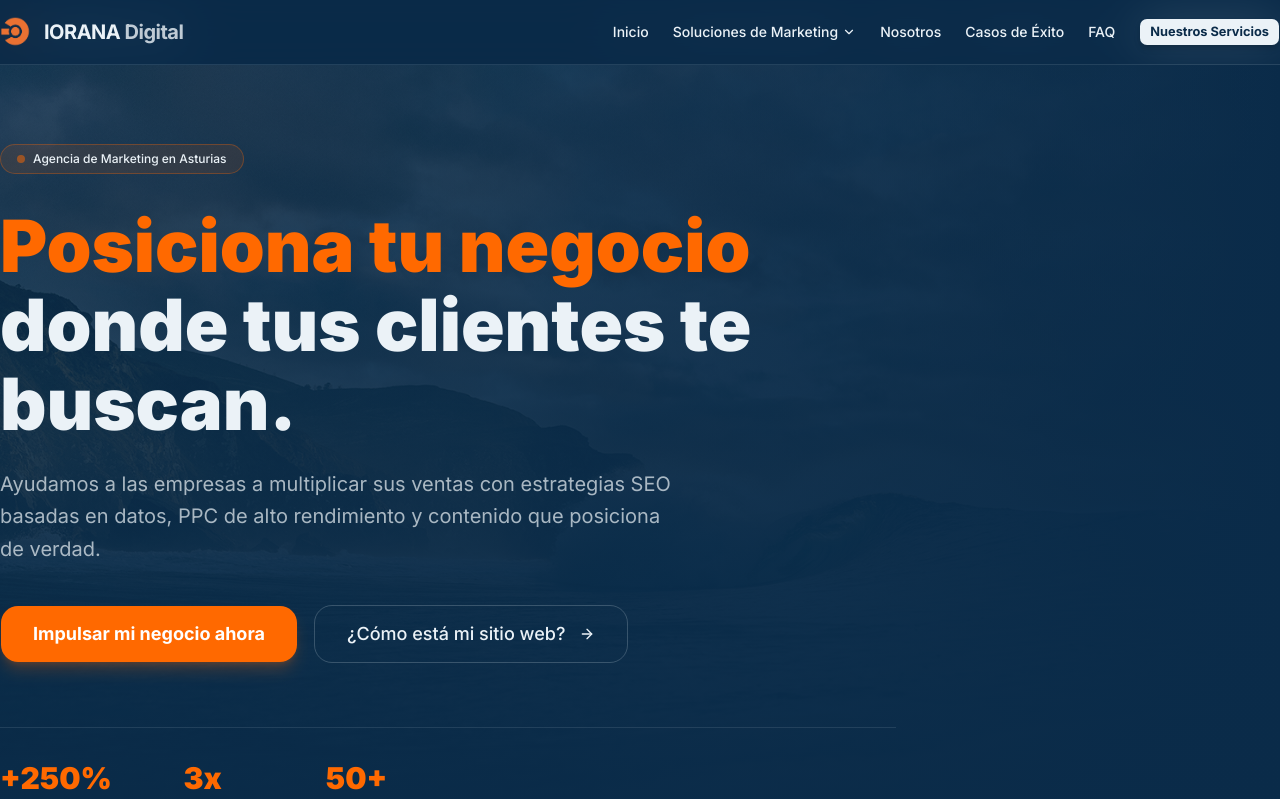
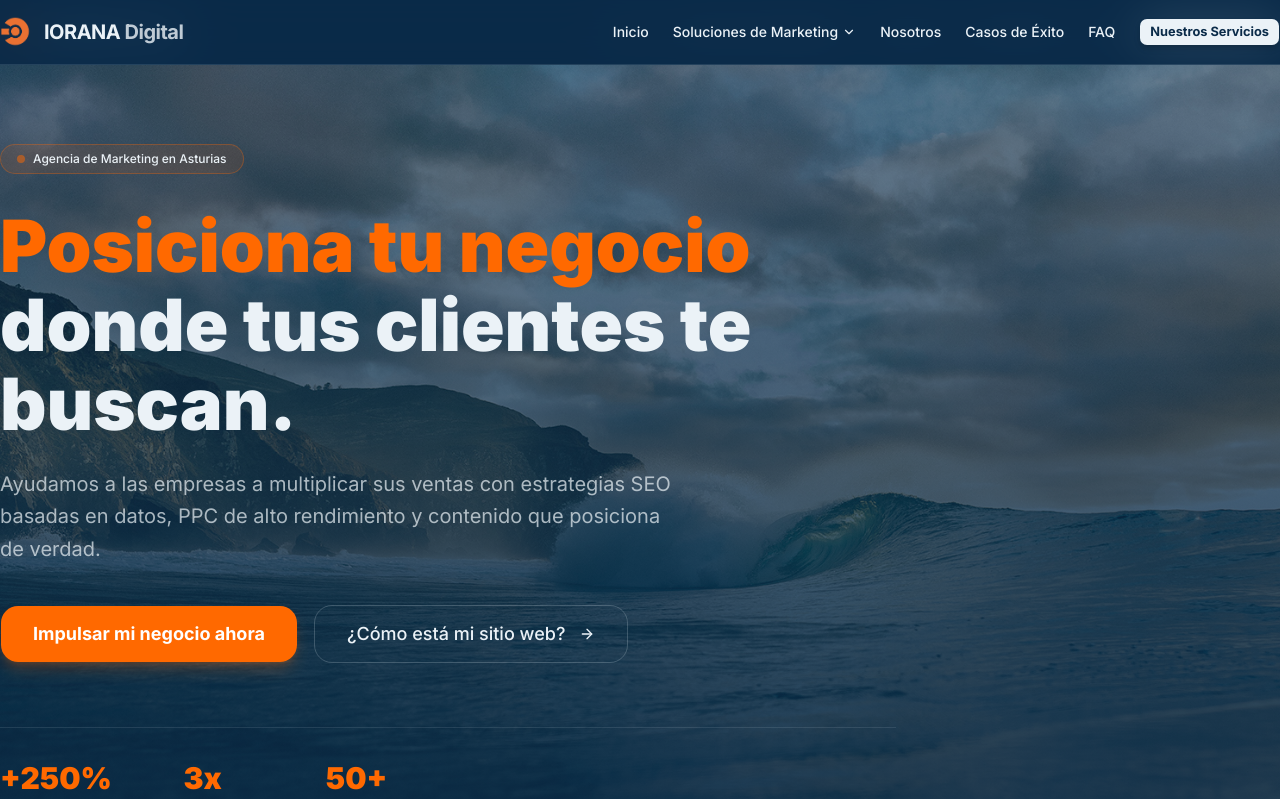
Before and after one commit to ioranadigital/iorana-next, a Next.js app: page / in a window 1280 px wide. Shown: the top 799 px of the page. Built offline with nearby package versions, Linux system fonts and the light colour scheme.

Commit message:
Update HeroSection.tsx

```diff
--- a/components/HeroSection.tsx
+++ b/components/HeroSection.tsx
@@ -2,25 +2,22 @@
 import { motion } from "framer-motion";
 import { ArrowRight } from "lucide-react";
 import { Button } from "@/components/ui/button";
-import Image from "next/image";
 
 const HeroSection = () => {
   return (
-    <section id="hero" className="relative min-h-[90vh] flex items-center overflow-hidden bg-[#0a2b49]">
-      {/* Background image - Forzada a llenar el 100% */}
-     <div className="absolute inset-0 w-full h-full">
-        <Image
-          src="/assets/hero-bg.jpg"
-          alt="IORANA Digital agencia marketing Asturias"
-          fill
-          sizes="100vw"
-          className="object-cover opacity-30" // Mantenemos object-cover
-          priority
-        />
-        <div className="absolute inset-0 bg-gradient-to-r from-transparent via-[#0a2b49]/50 to-[#0a2b49]" />
-        <div className="absolute inset-0 bg-gradient-to-b from-[#0a2b49]/40 via-[#0a2b49]/70 to-[#0a2b49]" />
-      </div>
-
+    <section
+      id="hero"
+      className="relative min-h-[90vh] flex items-center overflow-hidden bg-[#0a2b49]"
+      /* 🛠️ SOLUCIÓN DEFINITIVA: Usamos estilo en línea para asegurar el background
+         Esto ignora los límites de la imagen y la obliga a cubrir el 100% de la pantalla.
+      */
+      style={{
+        backgroundImage: 'linear-gradient(to bottom, rgba(10, 43, 73, 0.6), rgba(10, 43, 73, 0.9)), url("/assets/hero-bg.jpg")',
+        backgroundSize: 'cover',
+        backgroundPosition: 'center',
+        backgroundRepeat: 'no-repeat'
+      }}
+    >
       <div className="container relative z-10 pt-20 pb-16">
         <motion.div
           initial={{ opacity: 0, y: 30 }}
```
